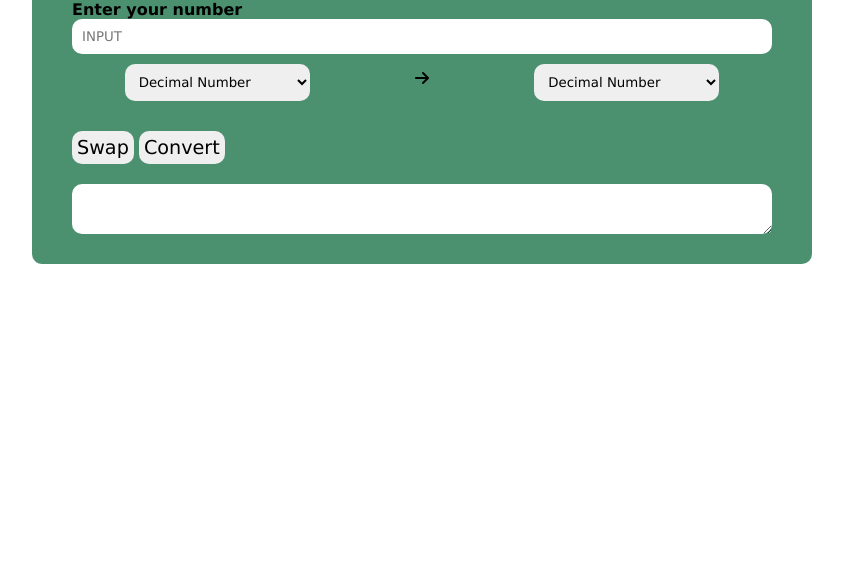
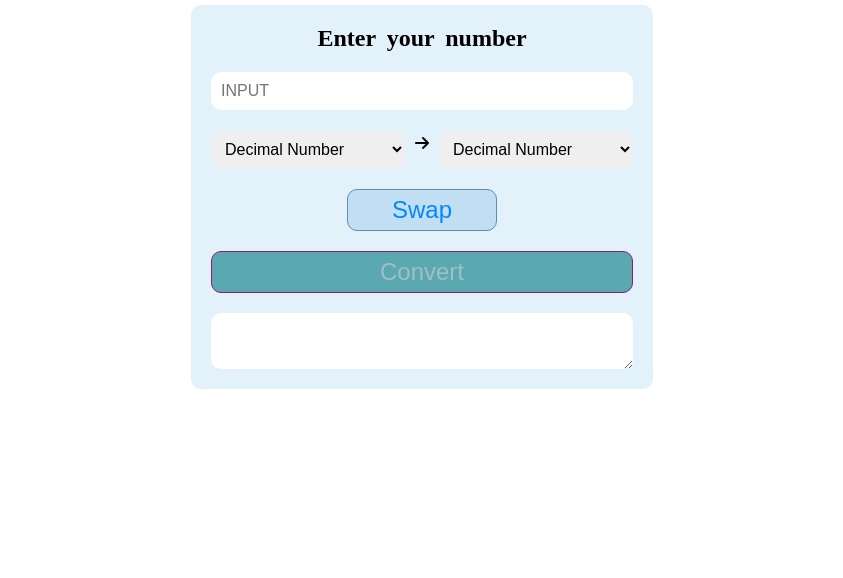
Before and after one commit to mit730/On-Converter, a plain HTML site: page index.html in a window 1280 px wide. Shown: the part 222-800 px from the top of the page, without its empty margins (218-1061 px from the left). Drawn offline with Linux system fonts and the light colour scheme.

Commit message:
Update style.css

```diff
--- a/style.css
+++ b/style.css
@@ -1,101 +1,142 @@
-*{
-    margin:0px;
+* {
+    margin: 0px;
     padding: 0px;
     box-sizing: border-box;
-    font-family: Verdana, Geneva, Tahoma, sans-serif;
+    font-family:sans-serif;
     border: none;
+    border-radius: 10px;
     outline: none;
-    border-radius: 10px;
-
+    font-size: 1rem;
 }
 
-body{
-    align-items: center;
+body {
+
     display: flex;
     flex-direction: column;
+    align-items: center;
     justify-content: center;
-    height: 80vh;
-
+    height: 100vh;
 }
 
-.heading{
+.heading {
+    font-family:monospace;
     text-align: center;
+    font-size: 2rem;
     text-transform: uppercase;
-    color: rgb(3, 2, 2);
+}
 
+.container {
+    background-color: rgba(215, 236, 250, 0.7);
+    display: grid;
+    padding: 20px;
+    margin: 20px;
+    border-radius: 10px;
 }
-.container{
-    background-color: rgb(76, 145, 111);
-    display: grid;
-    padding: 30px 40px;
 
+.input-heading {
+    padding: 0px 0px 20px;
+    font-size: 1.5rem;
+    text-align: center;
+    font-family: serif;
+    word-spacing: 5px;
 }
-input{
+
+input {
     padding: 10px;
-    margin-bottom: 10px;
+    margin-bottom: 20px;
     border: none;
+    border-radius: 10px;
     outline: none;
     text-transform: uppercase;
 }
-.selection{
+
+input:focus {
+    background-color: rgb(33, 101, 124);
+    border: 1px solid rgb(160, 20, 65);
+}
+
+.selection {
     display: flex;
     flex-direction: row;
-    justify-content: space-around;
-    margin-bottom: 30px;
+    justify-content: center;
+    margin-bottom: 20px;
 }
-select{
+
+
+select {
     padding: 10px;
     outline: none;
-    transition: 0.2s;
+    transition: transform 0.2s;
 }
 
-#in-base{
+#input-base {
     margin-right: 10px;
 }
 
-#out-base{
+#output-base {
     margin-left: 10px;
 }
-.btn{
+
+.buttons {
     display: flex;
     flex-direction: column;
     align-items: center;
 }
 
-button{
-    padding: 5px;
+button {
+    padding: 6px;
+    margin-bottom: 20px;
+    font-size: 1.5rem;
+    border-radius: 10px;
+    border: none;
     cursor: pointer;
-    border: none;
-    margin-bottom: 20px;
-    border-radius: 10px;
-    font-size: 1.2rem;
-    transition: 0.3s;
+    transition: all 0.3s;
+}
+
+#swap {
+    width: 150px;
+    background-color: rgb(194, 222, 243);
+    color: rgb(0, 136, 255);
+    border: 1px solid rgb(94, 141, 182);
+}
+
+#swap:hover {
+    background-color: rgb(234, 225, 225);
 }
 .arrow{
     align-items: center;
     padding: 5px 0;
-
-}
-#output{
-    width: 700px;
-    height: 50px;
-    padding: 5px 5px;
 }
 
-#btn-swap{
-    width: 100px;
-    background-color:blanchedalmond;
-    color: black;
-    border: 1px solid rebeccapurple;
+#convert {
+    align-self: stretch;
+    background-color: rgb(90, 169, 177);
+    color: rgb(160, 190, 199);
+    border: 1px solid rgb(144, 26, 122);
 }
-#btn-swap:hover{
-    background-color: gold;
+
+#convert:hover {
+    background-color: rgb(234, 225, 225);
 }
-#btn-convert{
-    align-self:stretch ;
+
+textarea {
+    padding: 10px;
+    transition: all 0.3s;
+    height: auto;
 }
-#btn-convert:hover{
-    background-color: gold;
+
+textarea:hover {
+    background-color: rgb(234, 225, 225);
+}
+
+#error {
+    display: none;
+    padding: 10px;
+    background-color: beige;
+    width: 60%;
+    background-color: rgb(231, 184, 184);
+    color: rgb(186, 130, 130);
+    border: 1px solid rgb(60, 127, 183);
 }
 
 @media (max-width : 500px) {
@@ -103,10 +144,15 @@ button{
         font-size: 1.5rem;
     }
 
+    .input-heading {
+        font-size: 1.3rem;
+    }
+
     .container {
         padding: 10px;
         width: 90%;
     }
+
     input {
         font-size: 1rem;
         padding: 10px;
@@ -124,5 +170,7 @@ button{
         padding : 5px
     }
 
-
+    #error {
+        font-size: 1rem;
+    }
 }
```
